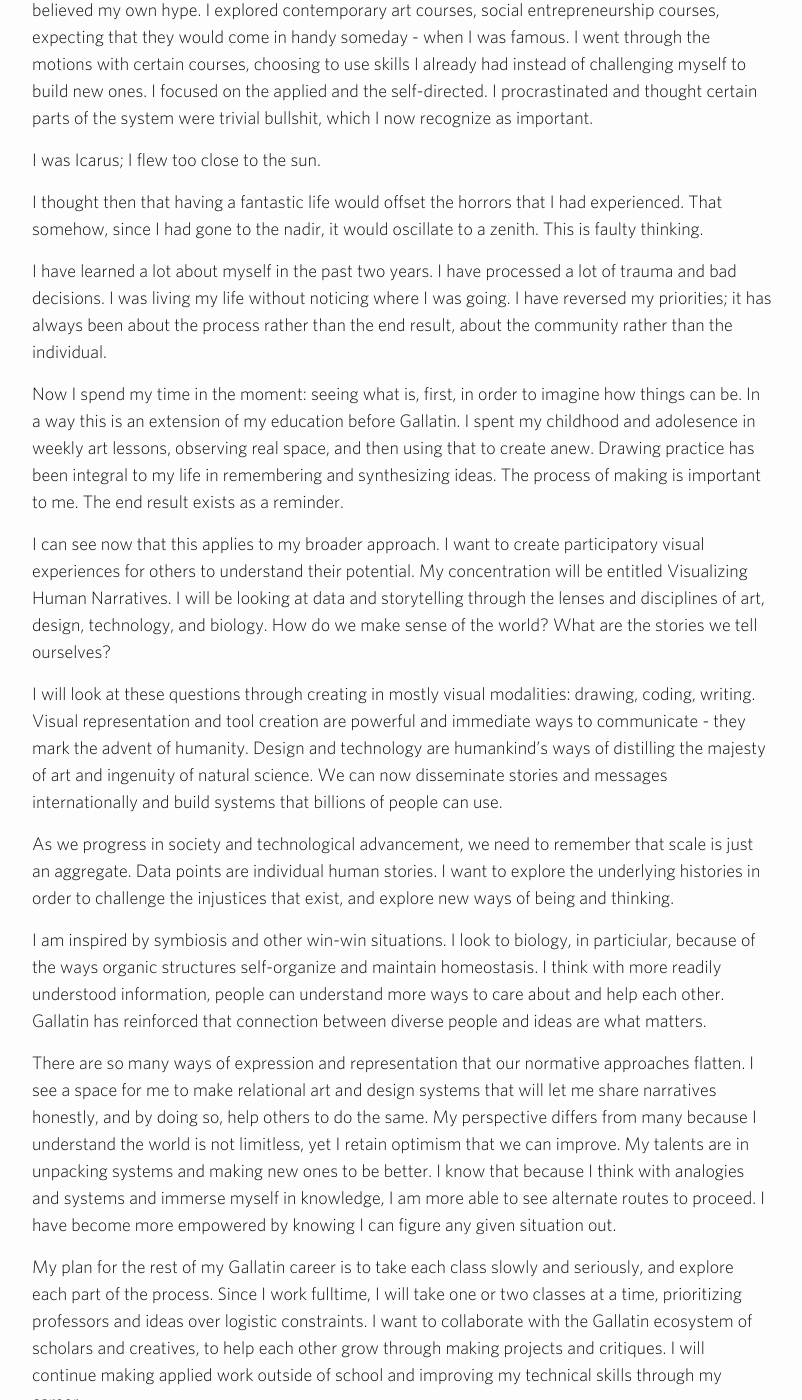
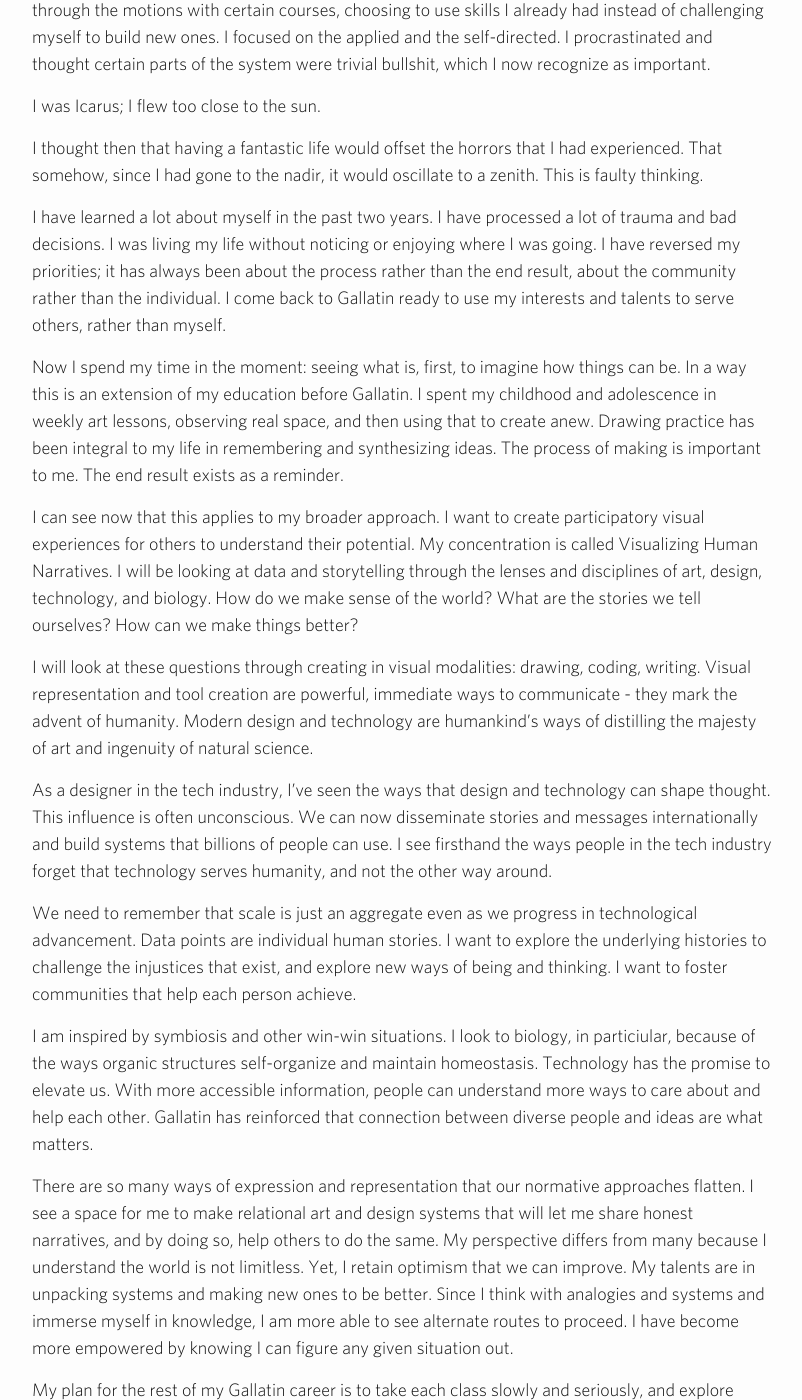
Before and after one commit to anthroviz/compbook, a Jekyll site: the page built from _posts/2015-12-23-iapc.markdown, in a window 1280 px wide and 1400 px high, scrolled down 1149 px. Shown: the whole window, without its empty margins (238-1040 px from the left). Built offline with Jekyll 4.4.1, drawn with Linux system fonts in a browser that asks for light colours; nearby versions of some CDN libraries; some of the changed text lies outside the part shown.

Commit message:
more glue and cuts

```diff
--- a/_posts/2015-12-23-iapc.markdown
+++ b/_posts/2015-12-23-iapc.markdown
@@ -8,7 +8,7 @@ permalink: /iapc/
 
 I took two years at Gallatin and two years off from Gallatin for personal reasons. During my sabbatical, I learned a lot about the didactic methods I require and was perhaps overlooking in my excitement of becoming "a college student." I also had time to self-reflect and have a stronger grasp of my values. I am excited to take these lessons back to formal education and Gallatin's community.
 
-I chose Gallatin because I wanted more intellectual freedom than other schools that would have circumscribed me to the person I was when I was 18. I knew I had a lot of interests but I wasn't sure what I wanted to do. I also knew I belonged in New York City. At the end of my college application process, I had acceptances from NYU and top art schools. I spent high school exploring different academic disciplines, as well as my natural interests and talents: painting, stagecraft, graphic design, literary magazines, music, typography, gaming, web design, entrepreneurship. I made the judgment call then that art school would be too limiting for someone like me, interested in a wide range of ideas as well as artmaking - I believe this is still the case and I am grateful that I chose Gallatin. I knew I wanted to be in the most dynamic city in the world. I believed I could make it work.
+I chose Gallatin because I wanted more intellectual freedom than other schools that would have circumscribed me to the person I was when I was 18. I knew I had a lot of interests but I wasn't sure what I wanted to do. I also knew I belonged in New York City. At the end of my college application process, I had acceptances from NYU and top art schools. I spent high school exploring different academic disciplines, as well as my natural interests and talents in artmaking. I made the judgment call then that art school would be too limiting for someone like me, interested in a wide range of ideas as well as artmaking - I believe this is still the case and I am grateful that I chose Gallatin. I knew I wanted to be in the most dynamic city in the world. I believed I could make it work.
 
 The other thing that motivated me was my huge ego.
 
@@ -18,28 +18,30 @@ My ego was a buffer against the harshness of my new world. My thinking back then
 
 I have since learned that this is ridiculous - the world is not a vacuum. Our universe is comprised of systems, in all scales. Our past does not dissipate based on our immediate experience or accomplishments. One person, at 17, at any age, cannot change the world; cannot do it all; cannot bring back her mom from the dead.
 
-In that sense, I came in with grandiose thoughts about being a great artist or entrepreneur, but with a myopic focus on the end result rather than enjoying or even noticing the process. I hyped and believed my own hype. I explored contemporary art courses, social entrepreneurship courses, expecting that they would come in handy someday - when I was famous. I went through the motions with certain courses, choosing to use skills I already had instead of challenging myself to build new ones. I focused on the applied and the self-directed. I procrastinated and thought certain parts of the system were trivial bullshit, which I now recognize as important.
+In that sense, I came in with grandiose thoughts about being a great artist or entrepreneur, compounded by a myopic focus on the end result. I hyped and believed my own hype. I explored contemporary art courses, social entrepreneurship courses, expecting them to lead to fame. I went through the motions with certain courses, choosing to use skills I already had instead of challenging myself to build new ones. I focused on the applied and the self-directed. I procrastinated and thought certain parts of the system were trivial bullshit, which I now recognize as important.
 
 I was Icarus; I flew too close to the sun.
 
 I thought then that having a fantastic life would offset the horrors that I had experienced. That somehow, since I had gone to the nadir, it would oscillate to a zenith. This is faulty thinking.
 
-I have learned a lot about myself in the past two years. I have processed a lot of trauma and bad decisions. I was living my life without noticing where I was going. I have reversed my priorities; it has always been about the process rather than the end result, about the community rather than the individual.
+I have learned a lot about myself in the past two years. I have processed a lot of trauma and bad decisions. I was living my life without noticing or enjoying where I was going. I have reversed my priorities; it has always been about the process rather than the end result, about the community rather than the individual. I come back to Gallatin ready to use my interests and talents to serve others, rather than myself.
 
-Now I spend my time in the moment: seeing what is, first, in order to imagine how things can be. In a way this is an extension of my education before Gallatin. I spent my childhood and adolesence in weekly art lessons, observing real space, and then using that to create anew. Drawing practice has been integral to my life in remembering and synthesizing ideas. The process of making is important to me. The end result exists as a reminder.
+Now I spend my time in the moment: seeing what is, first, to imagine how things can be. In a way this is an extension of my education before Gallatin. I spent my childhood and adolescence in weekly art lessons, observing real space, and then using that to create anew. Drawing practice has been integral to my life in remembering and synthesizing ideas. The process of making is important to me. The end result exists as a reminder.
 
-I can see now that this applies to my broader approach. I want to create participatory visual experiences for others to understand their potential. My concentration will be entitled Visualizing Human Narratives. I will be looking at data and storytelling through the lenses and disciplines of art, design, technology, and biology. How do we make sense of the world? What are the stories we tell ourselves?
+I can see now that this applies to my broader approach. I want to create participatory visual experiences for others to understand their potential. My concentration is called Visualizing Human Narratives. I will be looking at data and storytelling through the lenses and disciplines of art, design, technology, and biology. How do we make sense of the world? What are the stories we tell ourselves? How can we make things better?
 
-I will look at these questions through creating in mostly visual modalities: drawing, coding, writing. Visual representation and tool creation are powerful and immediate ways to communicate - they mark the advent of humanity. Design and technology are humankind's ways of distilling the majesty of art and ingenuity of natural science. We can now disseminate stories and messages internationally and build systems that billions of people can use.
+I will look at these questions through creating in visual modalities: drawing, coding, writing. Visual representation and tool creation are powerful, immediate ways to communicate - they mark the advent of humanity. Modern design and technology are humankind's ways of distilling the majesty of art and ingenuity of natural science.
 
-As we progress in society and technological advancement, we need to remember that scale is just an aggregate. Data points are individual human stories. I want to explore the underlying histories in order to challenge the injustices that exist, and explore new ways of being and thinking.
+As a designer in the tech industry, I've seen the ways that design and technology can shape thought. This influence is often unconscious. We can now disseminate stories and messages internationally and build systems that billions of people can use. I see firsthand the ways people in the tech industry forget that technology serves humanity, and not the other way around.
 
-I am inspired by symbiosis and other win-win situations. I look to biology, in particiular, because of the ways organic structures self-organize and maintain homeostasis. I think with more readily understood information, people can understand more ways to care about and help each other. Gallatin has reinforced that connection between diverse people and ideas are what matters.
+We need to remember that scale is just an aggregate even as we progress in technological advancement. Data points are individual human stories. I want to explore the underlying histories to challenge the injustices that exist, and explore new ways of being and thinking. I want to foster communities that help each person achieve.
 
-There are so many ways of expression and representation that our normative approaches flatten. I see a space for me to make relational art and design systems that will let me share narratives honestly, and by doing so, help others to do the same. My perspective differs from many because I understand the world is not limitless, yet I retain optimism that we can improve. My talents are in unpacking systems and making new ones to be better. I know that because I think with analogies and systems and immerse myself in knowledge, I am more able to see alternate routes to proceed. I have become more empowered by knowing I can figure any given situation out.
+I am inspired by symbiosis and other win-win situations. I look to biology, in particiular, because of the ways organic structures self-organize and maintain homeostasis. Technology has the promise to elevate us. With more accessible information, people can understand more ways to care about and help each other. Gallatin has reinforced that connection between diverse people and ideas are what matters.
 
-My plan for the rest of my Gallatin career is to take each class slowly and seriously, and explore each part of the process. Since I work fulltime, I will take one or two classes at a time, prioritizing professors and ideas over logistic constraints. I want to collaborate with the Gallatin ecosystem of scholars and creatives, to help each other grow through making projects and critiques. I will continue making applied work outside of school and improving my technical skills through my career.
+There are so many ways of expression and representation that our normative approaches flatten. I see a space for me to make relational art and design systems that will let me share honest narratives, and by doing so, help others to do the same. My perspective differs from many because I understand the world is not limitless. Yet, I retain optimism that we can improve. My talents are in unpacking systems and making new ones to be better. Since I think with analogies and systems and immerse myself in knowledge, I am more able to see alternate routes to proceed. I have become more empowered by knowing I can figure any given situation out.
 
-At Gallatin, I will expose myself to new ideas in interdisciplinary seminars, such as the excellent Origin of Humanity and Biolinguistics courses I took in my last semester. I will challenge myself to apply new kinds of representation to better learn the material, as well as connect ideas outside of the assignments. If the time is right, I'd consider an independent study or tutorial for intense visual practice. I want to present ideas in the right ways, which will entail a lot of study and experimentation.
+My plan for the rest of my Gallatin career is to take each class slowly and seriously, and explore each part of the process. Since I work fulltime, I will take one or two classes a semester. I will prioritize professors and ideas over logistic constraints. I'll collaborate with the Gallatin ecosystem of scholars and creatives, to help each other grow through making projects and critiques. I will continue making applied work outside of school and improving my technical skills through my career.
+
+At Gallatin, I will expose myself to new ideas in interdisciplinary seminars. I will challenge myself to apply new kinds of representation to better learn the material, as well as connect ideas outside of the assignments. If the time is right, I'd consider an independent study or tutorial for intense visual practice. I want to present ideas in the right ways, which will entail a lot of study and experimentation.
 
 I know now that I am just one data point. I hope to make humanity's story more clear. Through visually applying theory, I want to inspire myself and others to think more broadly, inclusively, and more optimistically of our potential.
```
